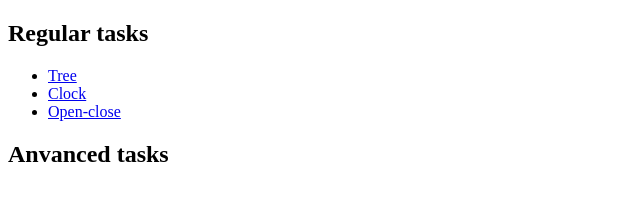
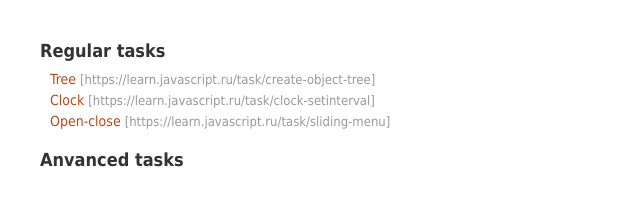
Before and after one commit to alexnazarov/js, a plain HTML site: page index.html in a window 1280 px wide. Shown: the whole page, without its empty margins (0-640 px from the left). Drawn offline with Linux system fonts and the light colour scheme.

Commit message:
Add some fancy styles

```diff
--- /dev/null
+++ b/css/main.css
@@ -0,0 +1,32 @@
+body {
+  font: 14px Tahoma, sans-serif;
+  margin: 40px;
+  color: #333;
+}
+
+a {
+  color: #b94818;
+  text-decoration: none;
+}
+a:hover {
+  text-decoration: underline;
+}
+
+.title {
+  margin: 0 0 10px;
+  font-size: 18px;
+}
+
+.list {
+  margin: 0 0 20px 10px;
+  padding: 0;
+  list-style: none;
+}
+.list li {
+  margin-bottom: 5px;
+}
+
+.text-link {
+  font-size: 13px;
+  color: #999;
+}
--- a/index.html
+++ b/index.html
@@ -3,17 +3,18 @@
 <head>
   <meta charset="UTF-8">
   <title>Tasks</title>
+  <link rel="stylesheet" href="css/main.css">
 </head>
 <body>
 
-  <h2>Regular tasks</h2>
-  <ul>
-    <li><a href="projects/tree/">Tree</a></li>
-    <li><a href="projects/clock/">Clock</a></li>
-    <li><a href="projects/open-close/">Open-close</a></li>
+  <h2 class="title">Regular tasks</h2>
+  <ul class="list">
+    <li><a href="projects/tree/">Tree</a> <span class="text-link">[https://learn.javascript.ru/task/create-object-tree]</span></li>
+    <li><a href="projects/clock/">Clock</a> <span class="text-link">[https://learn.javascript.ru/task/clock-setinterval]</span></li>
+    <li><a href="projects/open-close/">Open-close</a> <span class="text-link">[https://learn.javascript.ru/task/sliding-menu]</span></li>
   </ul>
 
-  <h2>Anvanced tasks</h2>
+  <h2 class="title">Anvanced tasks</h2>
 
 </body>
 </html>
```
